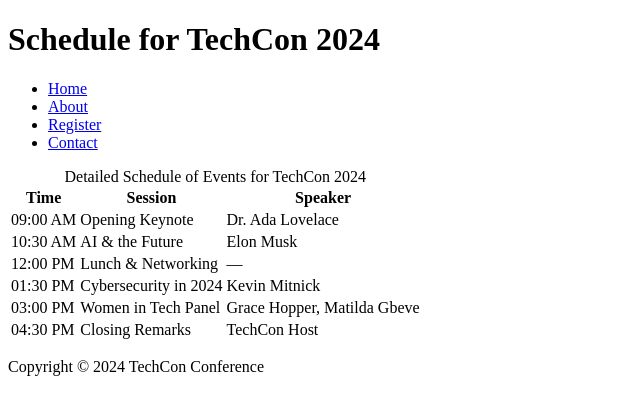
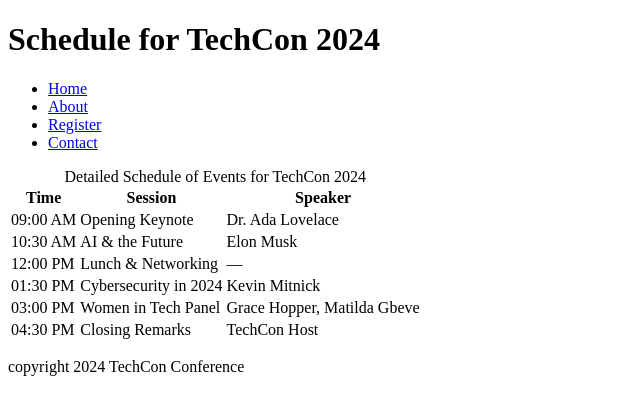
Before and after one commit to gemgeek/TechCon_HTML, a plain HTML site: page techcon_website/schedule.html in a window 1280 px wide. Shown: the full height of the page, 0-640 px from the left. Drawn offline with Linux system fonts and the light colour scheme.

Commit message:
Fix and add copyright

```diff
--- a/techcon_website/schedule.html
+++ b/techcon_website/schedule.html
@@ -67,7 +67,7 @@
   </main>
 
   <footer>
-  <p>Copyright &copy; 2024 TechCon Conference</p>
+  <p>copyright 2024 TechCon Conference</p>
 </footer>
 
 </body>
```
